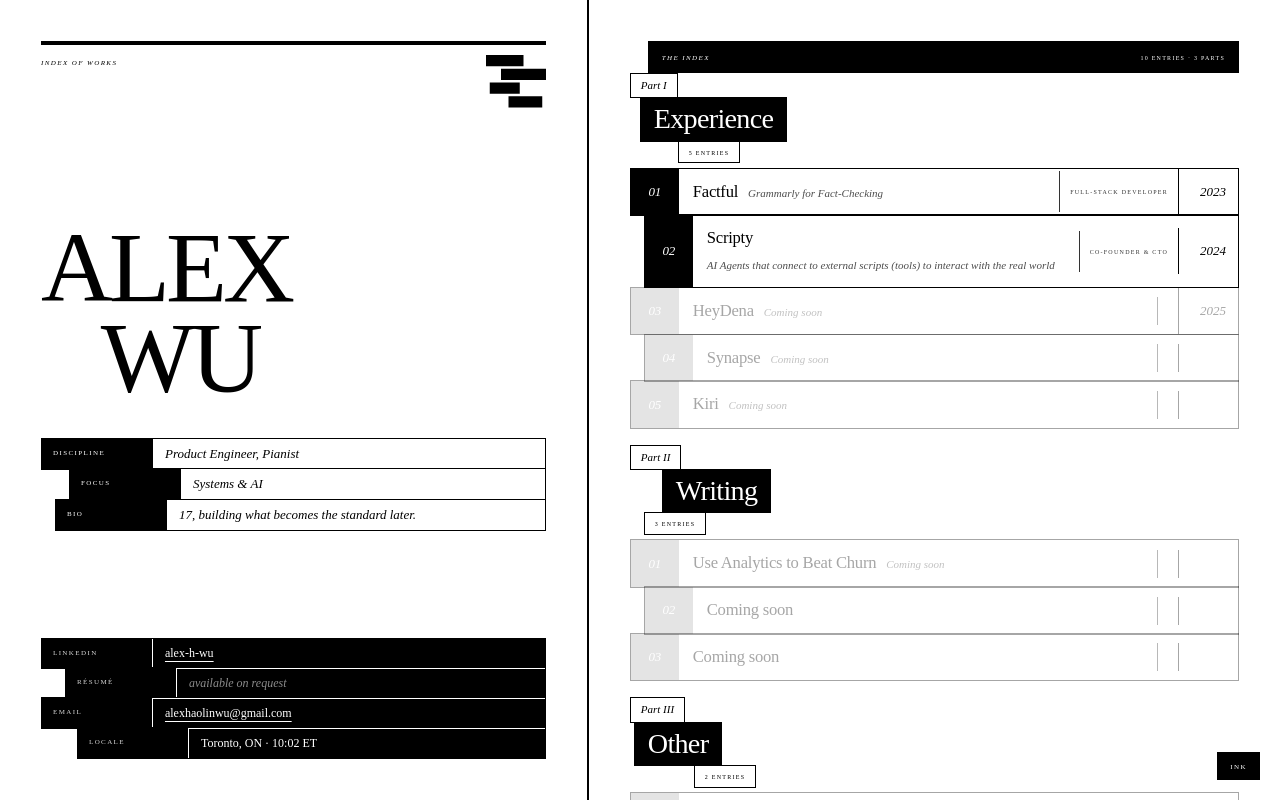
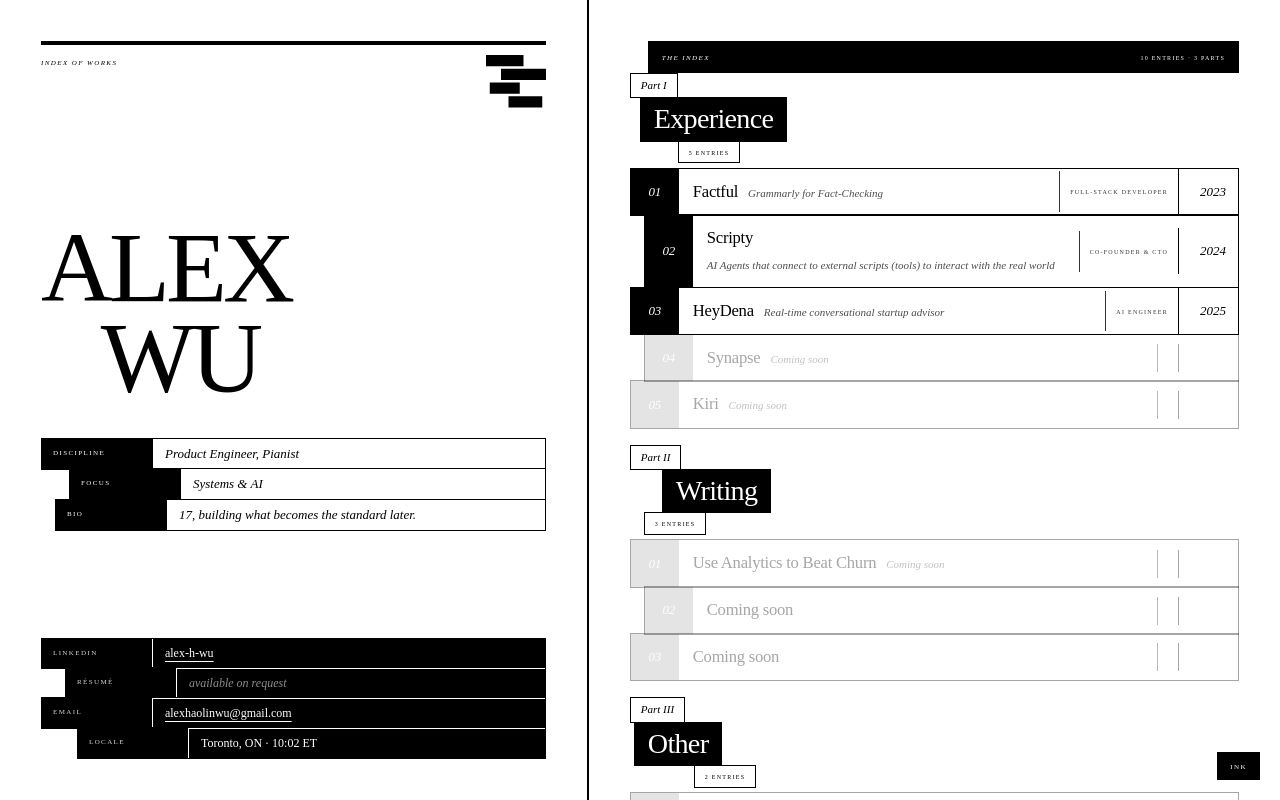
Before and after one commit to Ch33zig/portfolio, a Next.js app: page / in a window 1280 px wide. Shown: the top 800 px of the page. Built offline with nearby package versions, Linux system fonts and the light colour scheme.

Commit message:
added heydena

```diff
--- a/app/data.ts
+++ b/app/data.ts
@@ -104,11 +104,24 @@ export const SECTIONS: Section[] = [
       {
         id: "heydena",
         title: "HeyDena",
-        subtitle: "Coming soon",
+        subtitle: "Real-time conversational startup advisor",
         year: "2025",
-        role: "",
-        preview: "Coming soon",
-        comingSoon: true,
+        role: "AI Engineer",
+        preview:
+          "Most AI assistants feel like AI assistants. You ask something, you wait, text appears. Heydena was supposed to feel like a person. A real-time voice on the other end that knew your startup, remembered your last conversation, and reached out when you'd gone quiet too long. That was the goal. Getting there was a different problem entirely.",
+        body: [
+          {
+            text: "The two cofounders I met through [Scripty] had spent years advising early stage startups. They had a course, hours of recorded content, a library of frameworks, and a methodology that had worked for a lot of founders. What they didn't have was a way to scale themselves. There were only two of them, and their students needed guidance at all hours, between sessions, at the exact moment a question came up. That gap was the product.",
+            links: { Scripty: "/entry/scripty" },
+          },
+          "Heydena was a real-time conversational startup advisor. Not a chatbot that answered questions when asked, but an AI that initiated conversations, ran exercises, pushed founders through the material, and remembered everything about their specific startup from one session to the next. The voice behind it was modelled directly on one of the cofounders. That was the whole point: not a generic assistant, but something that felt like having that specific advisor available at any moment.",
+          "The architecture had three distinct layers that had to work together. The first was retrieval. The course content was chunked, embedded, and stored in Pinecone, and every conversation pulled relevant material at query time. The second was memory. Each user had a structured profile that tracked their problem statement, ICP, and value proposition, alongside persistent conversation history. Dena wasn't starting from scratch each time. It knew where you were in the course, what you were working on, and what you'd said before. The third was proactivity. Dena didn't wait to be spoken to. It reached out after a user finished a video, checked in after a day away, and re-engaged after longer periods of inactivity. The goal was to behave like an advisor who was actually paying attention, not a tool that sat idle until summoned.",
+          "Getting the real-time feel right was its own engineering problem. The LLM streamed its output directly to ElevenLabs, and ElevenLabs streamed the audio back over WebSockets, minimising the gap between response generation and what the user heard. Latency was the enemy. Any noticeable pause broke the illusion that you were talking to a person. Every decision in that pipeline was made to close that gap.",
+          "The model itself was Qwen, chosen for cost. At the scale we were planning, API costs mattered, and Qwen made the economics work. The tradeoff was that it occasionally felt underpowered for nuanced advisory conversations, and we explored switching to GPT at points where the quality gap was visible. The tension between cost and capability is one that doesn't go away cleanly, and we sat with it throughout.",
+          "The hardest part of the project wasn't the infrastructure. It was the voice. We had gathered a large set of transcripts, recordings, and written material from the cofounder we were modelling, and used them to fine-tune Qwen on his tone. But tone is harder to pin down than it sounds. Some versions of Dena came out too cautious, hedging on advice that should have been direct. Others were too loose, glossing over things that needed more rigour. Sometimes the model just didn't follow the instructions at all.",
+          "The only real solution was iteration with actual users. We worked closely with early founders going through the course, collecting feedback not just on whether answers were correct but on whether the conversation felt right. Was it pushing too hard? Not hard enough? Did it feel like an advisor or a search engine? That feedback loop shaped the system prompt more than anything else. Fine-tuning the personality in a conversational AI is really a process of writing, testing, watching real users react, and rewriting. You can't get it right in a vacuum. You only get it right by watching someone use it and noticing the exact moment it stops feeling human.",
+          "What I came away understanding is that the technical layer, the retrieval, the memory, the streaming, is the foundation, but it's not what users experience. What users experience is whether the conversation feels like someone is actually there. Building that feeling at scale, reliably, across different users and different moods and different questions, is the real problem. And it is genuinely hard.",
+        ],
       },
       {
         id: "synapse",
--- a/app/entry/[id]/EntryPage.tsx
+++ b/app/entry/[id]/EntryPage.tsx
@@ -281,12 +281,14 @@ export default function EntryPage({
           >
             <MetaBlock label="Year" value={item.year} offset={0} />
             <MetaBlock label="Role" value={item.role} offset={24} />
-            <MetaBlock
-              label="Website"
-              value={item.websiteLabel ?? item.website ?? item.role}
-              href={item.website ? `https://${item.website}` : undefined}
-              offset={8}
-            />
+            {item.website && (
+              <MetaBlock
+                label="Website"
+                value={item.websiteLabel ?? item.website}
+                href={`https://${item.website}`}
+                offset={8}
+              />
+            )}
           </motion.div>
         </div>
 
```
